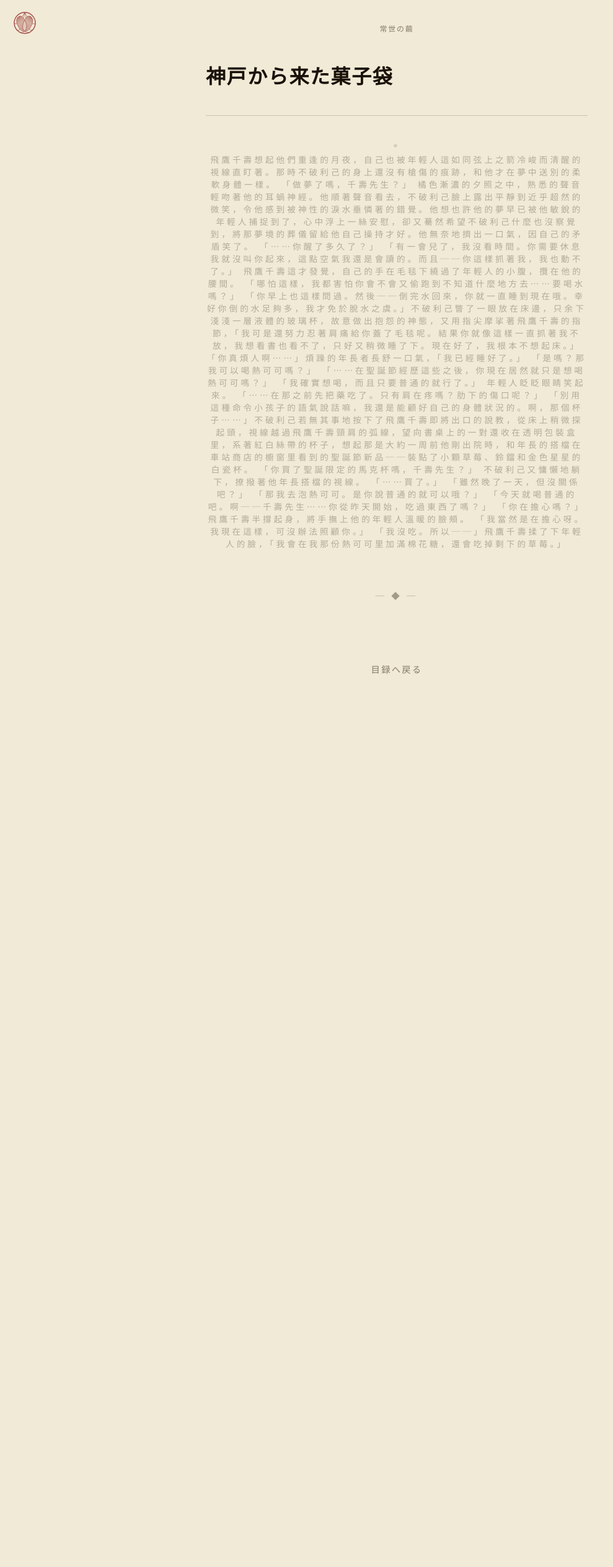
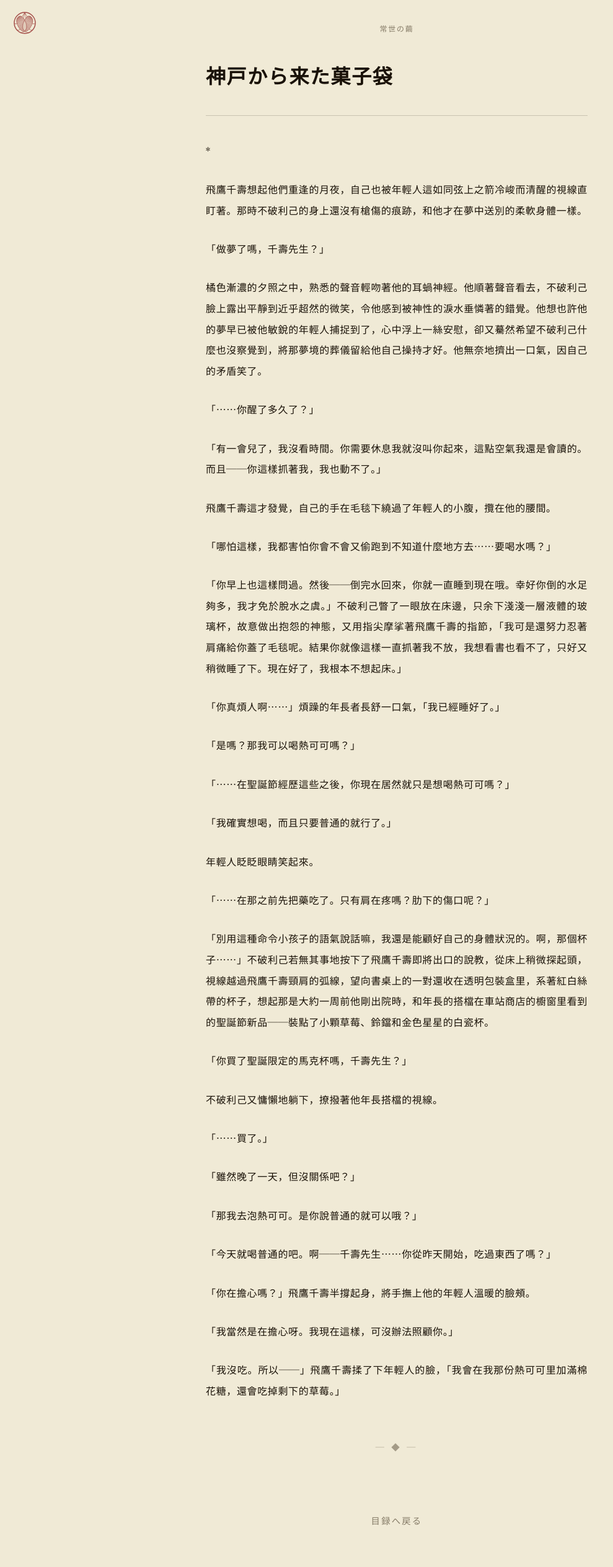
Before and after one commit to AriaYura/eternalnessstudy, a Jekyll site: the page built from posts/kobe-cake.md, in a window 1280 px wide. Shown: the whole page at 62% size, without its empty margins (0-989 px from the left). Built offline with Jekyll 4.4.1, drawn with Linux system fonts in a browser that asks for light colours; some web fonts are replaced; before the commit the page ends 1155 px from its top, so only the background shows below that.

Commit message:
change symbol

```diff
--- a/_layouts/post.html
+++ b/_layouts/post.html
@@ -97,8 +97,7 @@
     }
 
     .scene-break__symbol{
-        text-align: center;
-        color: var(--ink-light);
+        color: var(--ink);
         opacity: 0.4;
         letter-spacing: 0.3em;
         font-size: 0.85rem;
--- a/posts/kobe-cake.md
+++ b/posts/kobe-cake.md
@@ -4,7 +4,7 @@ title: 神戸から来た菓子袋
 permalink: /posts/kobe-cake/
 ---
 
-<div class="scene-break scene-break__symbol">*<div>
+*
 
 飛鷹千壽想起他們重逢的月夜，自己也被年輕人這如同弦上之箭冷峻而清醒的視線直盯著。那時不破利己的身上還沒有槍傷的痕跡，和他才在夢中送別的柔軟身體一樣。
 
```
